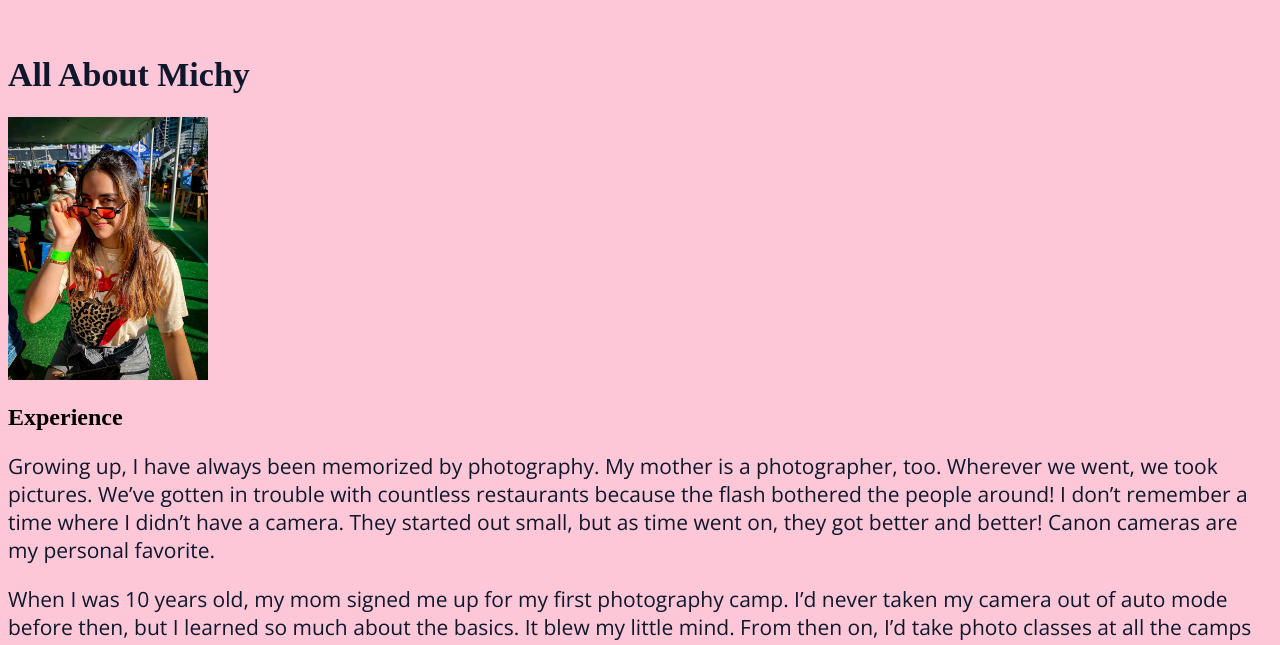
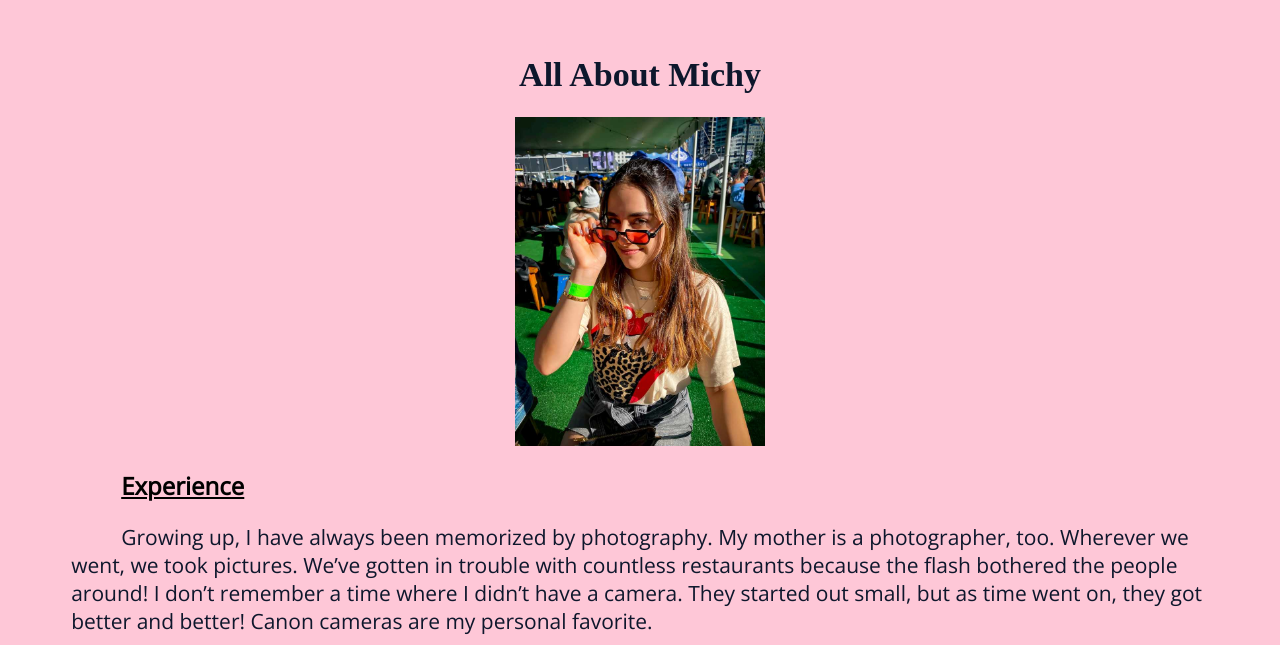
Before and after one commit to michellesalomon/Project, a plain HTML site: page about-me.html in a window 1280 px wide. Shown: the part 125-770 px from the top of the page. Drawn offline with nearby package versions, Linux system fonts and the light colour scheme; a web font is replaced by a local one.

Commit message:
css about me

```diff
--- a/about-me.html
+++ b/about-me.html
@@ -33,7 +33,26 @@
 
      gtag("config", "UA-54516992-1");
    </script>
-
+<style>
+  h1{
+    text-align: center;
+  }
+  #mich{
+    text-align: center;
+  }
+  p{
+    text-indent: 50px;
+    margin-left: 5%;
+    margin-right: 5%;
+  }
+  h2{
+    text-indent: 50px;
+    font-family: "Open Sans";
+    text-decoration: underline;
+    margin-left: 5%;
+    margin-right: 5%;
+  }
+</style>
   </head>
   <body>
     <header>
@@ -68,12 +87,14 @@
       </div>
     </header>
     <h1>All About Michy</h1>
+    <div id="mich">
     <img
     src="images/about-me (1).jpg"
     alt="Michy with cute sunglasses"
     title="Picture of Michy"
-    width="200"
+    width="250"
     /></a>
+    </div>
     <h2>Experience</h2>
     <p>
       Growing up, I have always been memorized by photography. My mother is a
```
